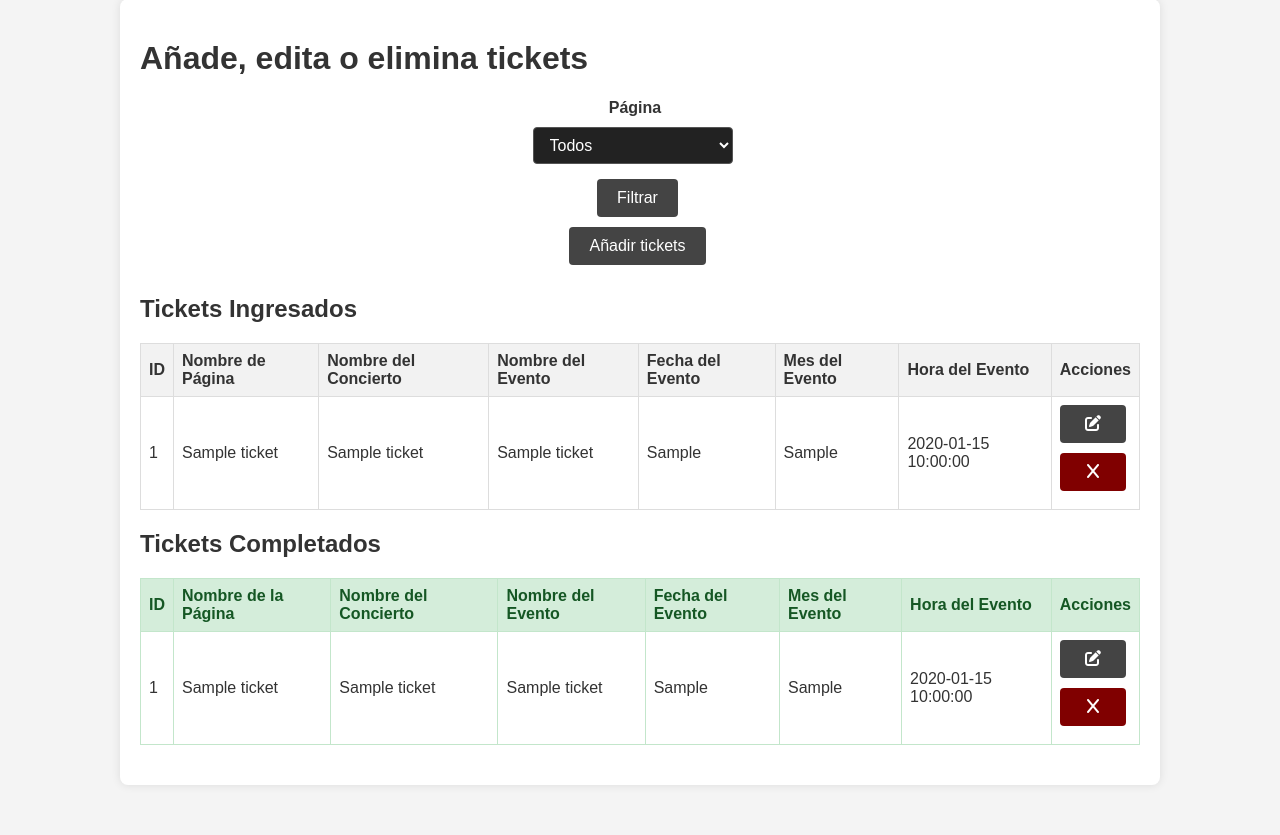
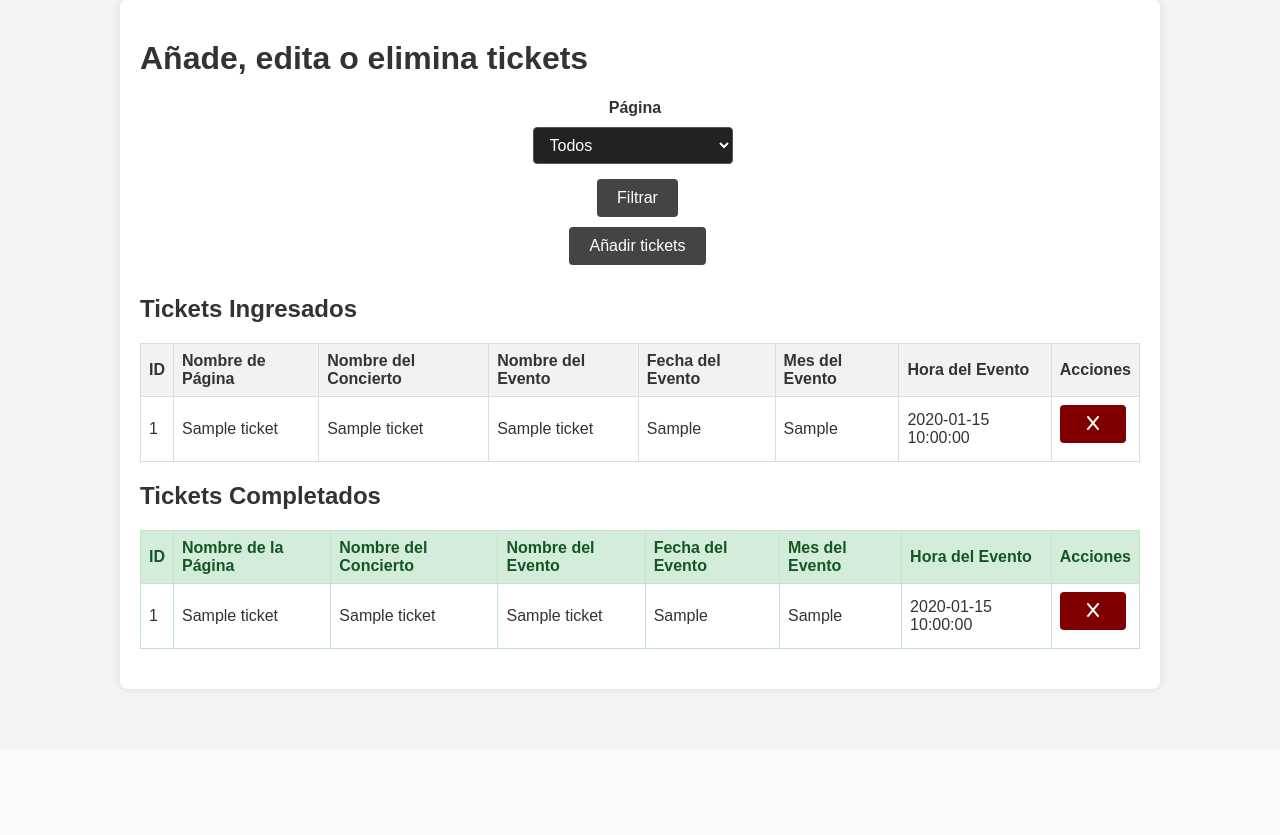
Before and after one commit to Fockus26/Tickets, a Flask app: template templates/index.html in a window 1280 px wide. Shown: the part 51-886 px from the top of the page. After the commit the page ends 800 px from the top, so only its background shows below. Run offline with Flask 3, Linux system fonts and the light colour scheme; the template is opened without the code that fills it: most values are stand-ins (such as "Sample title", 1, 10 or a date in 2020); some libraries are stand-ins or nearby versions.

Commit message:
Nadie edita

```diff
--- a/templates/index.html
+++ b/templates/index.html
@@ -68,9 +68,6 @@
                         <td>{{ ticket.event_month }}</td>
                         <td>{{ ticket.event_time }}</td>
                         <td>
-                            <form action="{{ url_for('edit_ticket', ticket_id=ticket.id) }}" method="get">
-                                <button type="submit" class="edit-btn"><i class="fa-solid fa-pen-to-square"></i></button>
-                            </form>
                             <form action="{{ url_for('delete_ticket', ticket_id=ticket.id) }}" method="post">
                                 <button type="submit" class="delete-btn"><i class="fa-solid fa-x"></i></button>
                             </form>
@@ -110,9 +107,6 @@
                         <td>{{ ticket.event_month }}</td>
                         <td>{{ ticket.event_time }}</td>
                         <td>
-                            <form action="{{ url_for('edit_ticket', ticket_id=ticket.id) }}" method="get">
-                                <button type="submit" class="edit-btn"><i class="fa-solid fa-pen-to-square"></i></button>
-                            </form>
                             <form action="{{ url_for('delete_ticket', ticket_id=ticket.id) }}" method="post">
                                 <button type="submit" class="delete-btn"><i class="fa-solid fa-x"></i></button>
                             </form>
```
